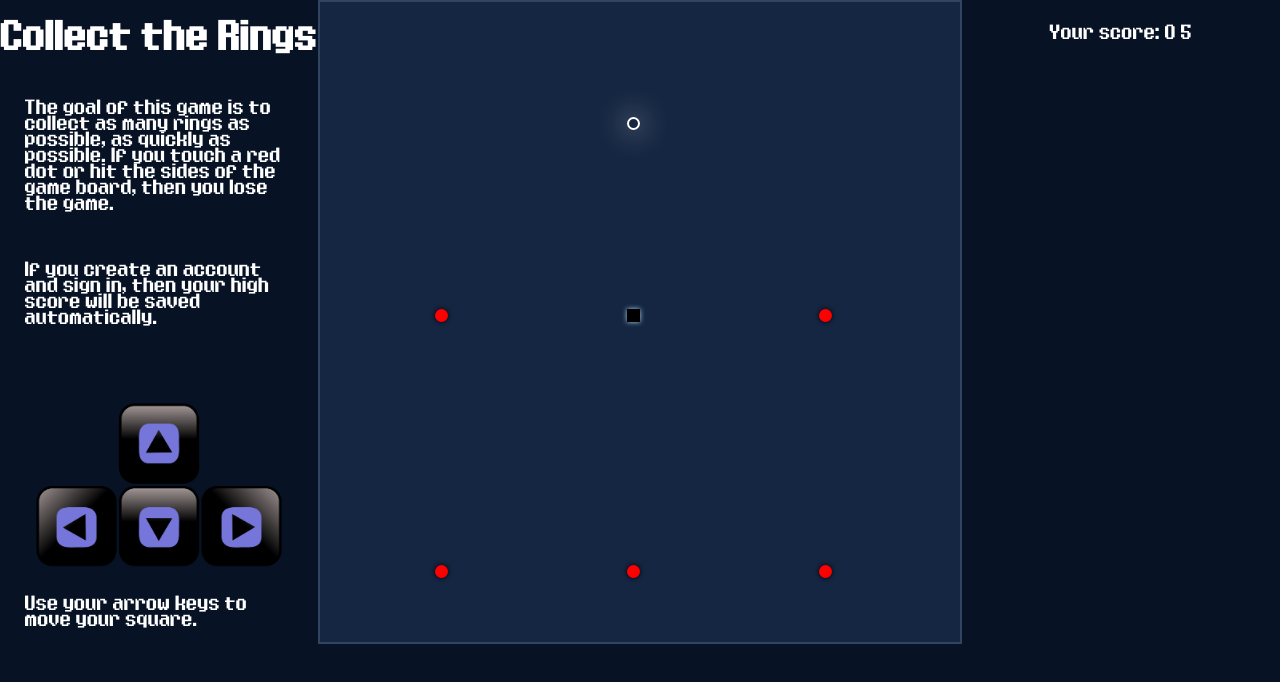
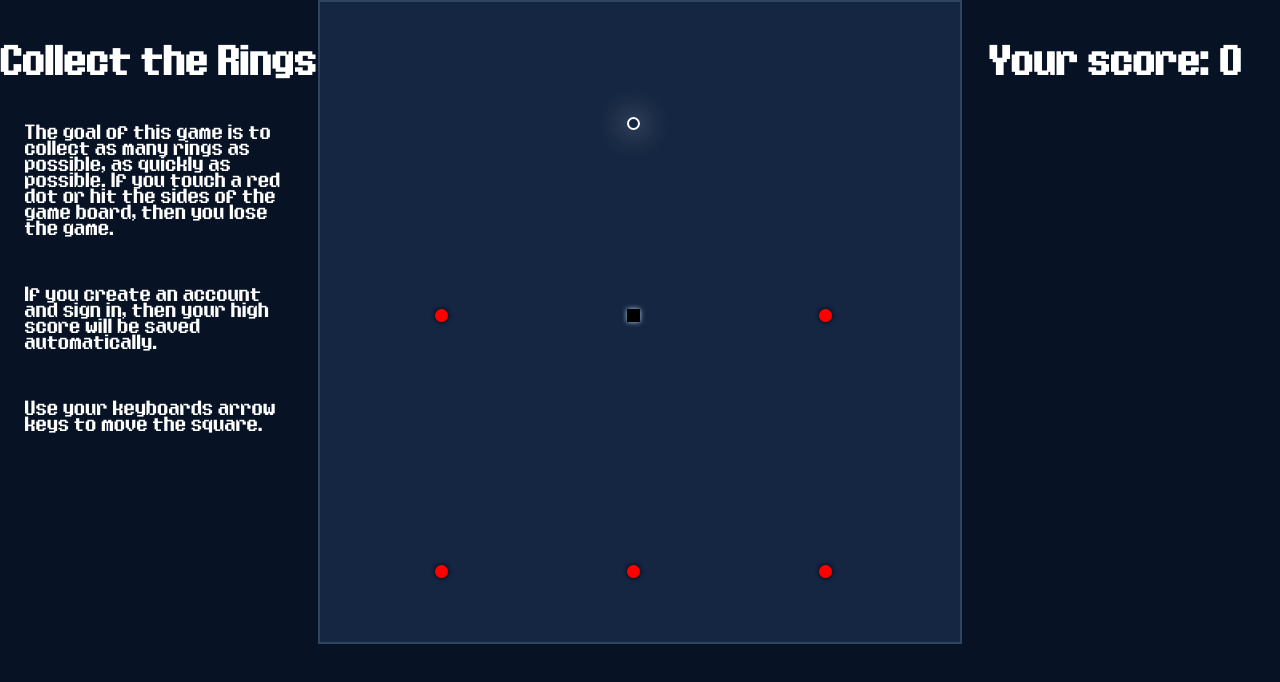
Before and after one commit to gheezl/snake-game, a plain HTML site: page index.html in a window 1280 px wide. Drawn offline with Linux system fonts and the light colour scheme.

Commit message:
Finished the score functionality

```diff
--- a/index.html
+++ b/index.html
@@ -57,6 +57,7 @@
         align-items: center;
         grid-column-start: 1;
         color: white;
+        margin-top: 25px;
         background-color: #071225;
     }
 
@@ -81,7 +82,17 @@
     }
 
     .score-board {
+        display: flex;
+        flex-direction: row;
         margin-top: 25px;
+    }
+
+    .your-score {
+        margin-right: 10px;
+    }
+
+    .score {
+        margin-right: 10px;
     }
 </style>
 <script src="./javascript/game.js" defer type="module"></script>
@@ -96,8 +107,8 @@
         <span class="welcome">
             If you create an account and sign in, then your high score will be saved automatically.
         </span>
-        <img class="arrows" src="Arrow_keys.svg.png" width="250px" />
-        <span class="instructions">Use your arrow keys to move your square.</span>
+        <!-- <img class="arrows" src="Arrow_keys.svg.png" width="250px" /> -->
+        <span class="instructions">Use your keyboards arrow keys to move the square.</span>
 
     </header>
 
@@ -105,9 +116,8 @@
 
     <div class="other">
         <div class="score-board">
-            <span>Your score:</span>
-            <span id="score"></span>
-            <span id="time"></span>
+            <h1 class="your-score">Your score:</h1>
+            <h1 class="score" id="score"></h1>
         </div>
     </div>
 </body>
--- a/javascript/food.js
+++ b/javascript/food.js
@@ -18,7 +18,15 @@ const getRandomFoodPosition = () => {
 let foodPosition = getRandomFoodPosition()
 export let time = 0
 export let score = 0
+let interval = null
 
+// this is the timer
+
+
+export const myTimer = () => {
+    time = time + 1
+    return
+}
 
 // this function moves the food and obsticale locations after the snake eats the food
 
@@ -30,23 +38,16 @@ export const updateFood = () => {
         obsticalePositions[2] = randomGridPosition()
         obsticalePositions[3] = randomGridPosition()
         obsticalePositions[4] = randomGridPosition()
-        console.log(time)
         score += (10 - time)
         time = 0
-        interval()
+        if (interval) {
+            clearInterval(interval)
+        }
+        interval = setInterval(myTimer, 1000)
     }
-
 }
 
-// this is the timer
 
-
-export const myTimer = () => {
-    time = time + 1
-    return
-}
-
-let interval = setInterval(myTimer, 1000)
 
 // this creates the food
 
--- a/javascript/game.js
+++ b/javascript/game.js
@@ -1,5 +1,5 @@
 import { SNAKE_SPEED, updateSnake, drawSnake, getSnakeHead } from "./snake.js"
-import { updateFood, drawFood } from "./food.js"
+import { updateFood, drawFood, score } from "./food.js"
 import { drawObsticale, checkObsticale } from "./obsticales.js"
 import { outSideGrid } from "./grid.js"
 import { displayScore } from "./score.js"
@@ -12,7 +12,7 @@ const gameBoard = document.getElementById("game-board")
 
 const main = (currentTime) => {
     if (gameOver) {
-        if (confirm("Game Over. Press Enter to restart the game.")) {
+        if (confirm(`Game Over. Your final score is ${score} points. Press Enter to restart the game.`)) {
             window.location = "/"
         }
         return
@@ -24,12 +24,12 @@ const main = (currentTime) => {
     if (secondsSinceLastRender < 1 / SNAKE_SPEED) return
 
     lastRenderTime = currentTime
-    // console.log("hi")
 
     update()
     draw()
     checkDeath()
     displayScore()
+    // checkForInitialEat()
 }
 
 // initial run of the game loop
--- a/javascript/score.js
+++ b/javascript/score.js
@@ -1,8 +1,8 @@
-import { score, time } from "./food.js"
+import { score } from "./food.js"
+
+
 const scoreBoard = document.getElementById("score")
-const timeBoard = document.getElementById("time")
 
 export const displayScore = () => {
     scoreBoard.innerHTML = score.toString()
-    timeBoard.innerHTML = time.toString()
 }
--- a/javascript/snake.js
+++ b/javascript/snake.js
@@ -4,10 +4,10 @@ import { getInputDirection } from "./input.js"
 
 export const SNAKE_SPEED = 50
 
+
 // initail snake location
 
 const snakeBody = { x: 25, y: 25 }
-
 
 // updates the snake location
 
```
